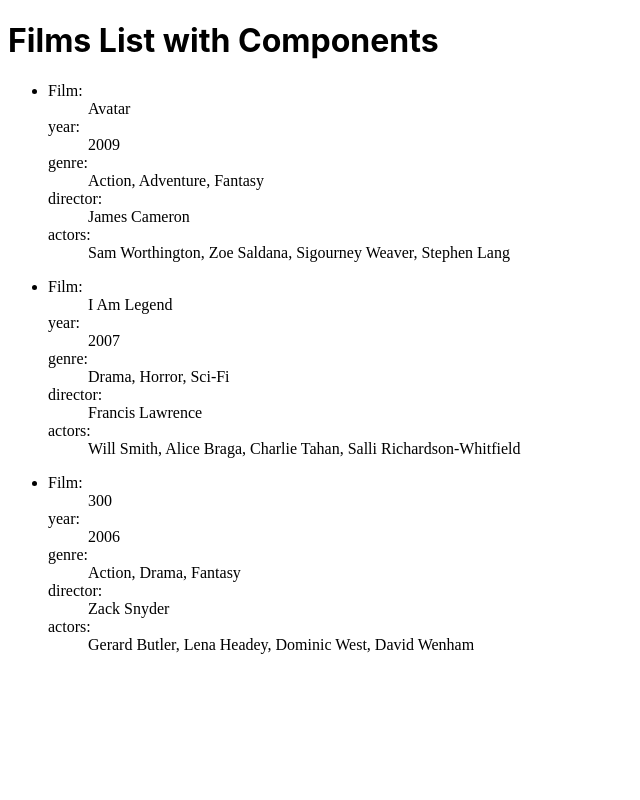
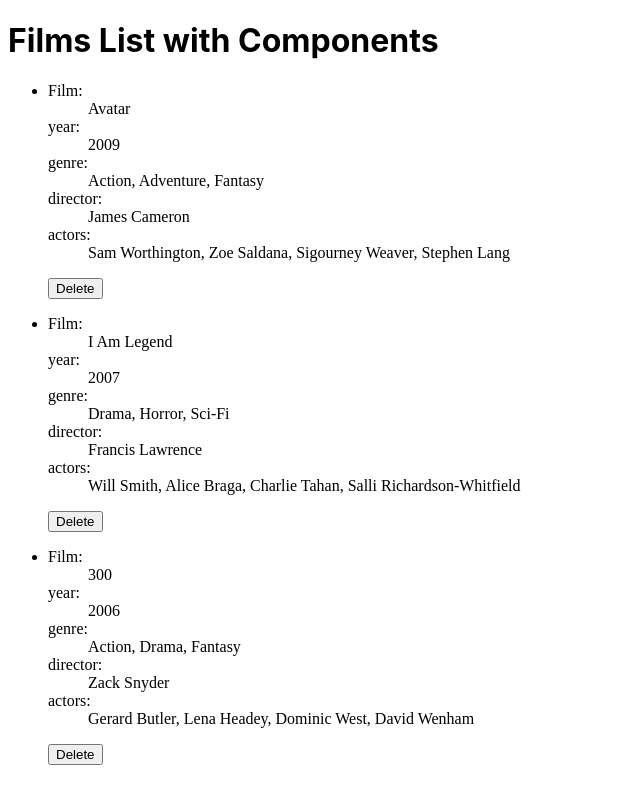
Before and after one commit to reactjs-essentials/movie-app, a React (Create React App) app: page / in a window 1280 px wide. Shown: the whole page, without its empty margins (0-640 px from the left). Built offline with nearby package versions, Linux system fonts and the light colour scheme.

Commit message:
add a button on each FilmItem that remove the item from the list being displayed

```diff
--- a/public/index.html
+++ b/public/index.html
@@ -3,7 +3,7 @@
   <head>
     <meta charset="utf-8" />
     <meta name="viewport" content="width=device-width, initial-scale=1" />
-    <title>Lab 05</title>
+    <title>Lab 06</title>
   </head>
   <body>
     <div id="root"></div>
--- a/src/FilmList.js
+++ b/src/FilmList.js
@@ -1,12 +1,15 @@
 import FilmItem from "./FilmItem";
-const FilmList = (props) => {
-  const films = props.films;
+
+const FilmList = ({ films, handleDeleteFilm }) => {
   return (
     <div className="film-list">
       <ul>
         {films.map((film) => (
           <li key={film.imdbID}>
             <FilmItem film={film} />
+            <button onClick={() => handleDeleteFilm(film.imdbID)}>
+              Delete
+            </button>
           </li>
         ))}
       </ul>
--- a/src/Home.js
+++ b/src/Home.js
@@ -1,9 +1,6 @@
 import { React, useState } from "react";
 import "./style.css";
 import FilmList from "./FilmList";
-
-
-
 
 const Home = () => {
   const data = [
@@ -95,10 +92,15 @@ const Home = () => {
 
   const [films, setFilms] = useState(data);
 
+  const handleDeleteFilm = (imdbID) => {
+    const newFilms = films.filter((film) => film.imdbID !== imdbID);
+    setFilms(newFilms);
+  };
+
   return (
     <>
       <h1>Films List with Components</h1>
-      <FilmList films={films} />
+      <FilmList films={films} handleDeleteFilm={handleDeleteFilm}/>
     </>
   );
 };
```
